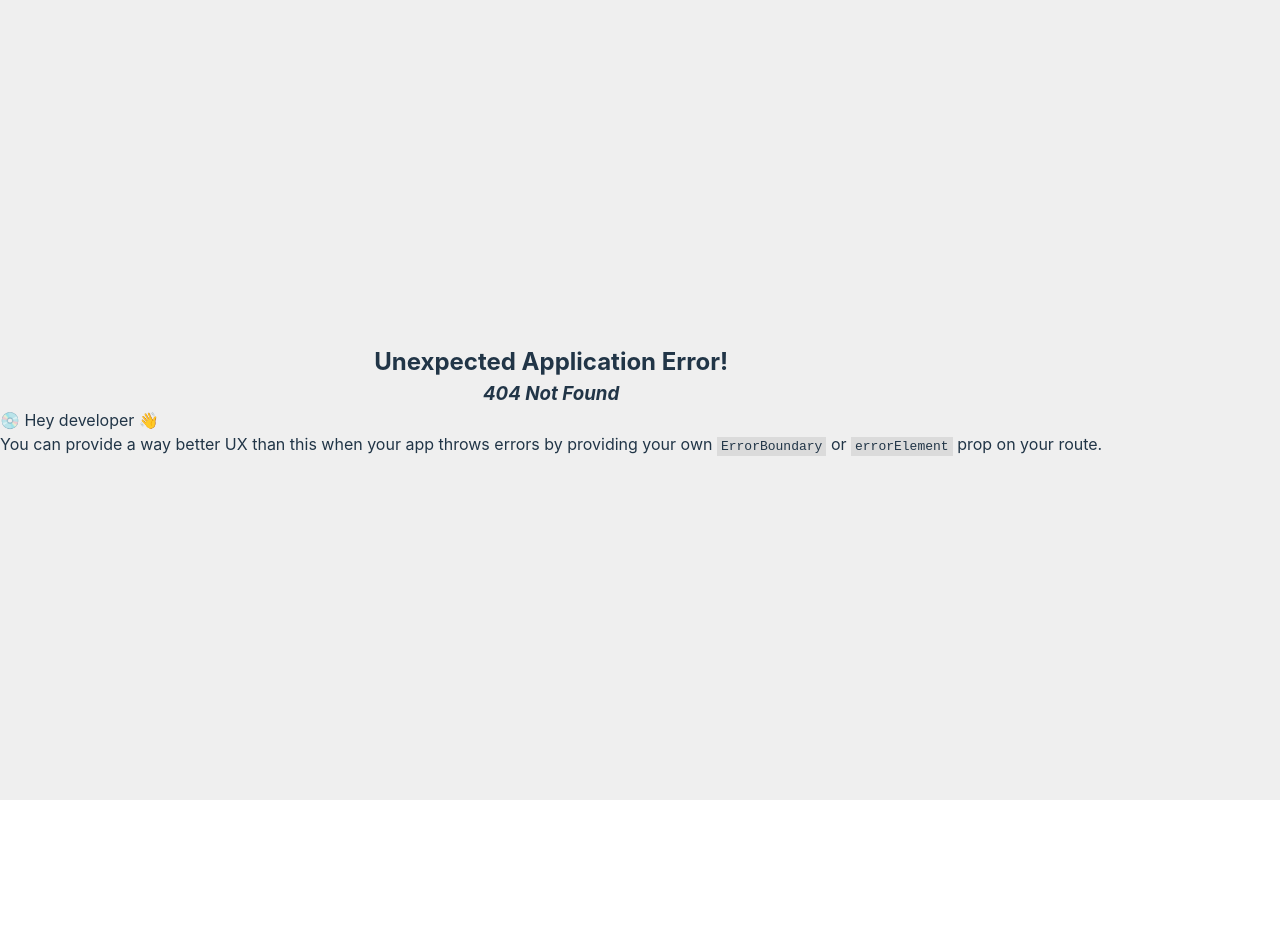
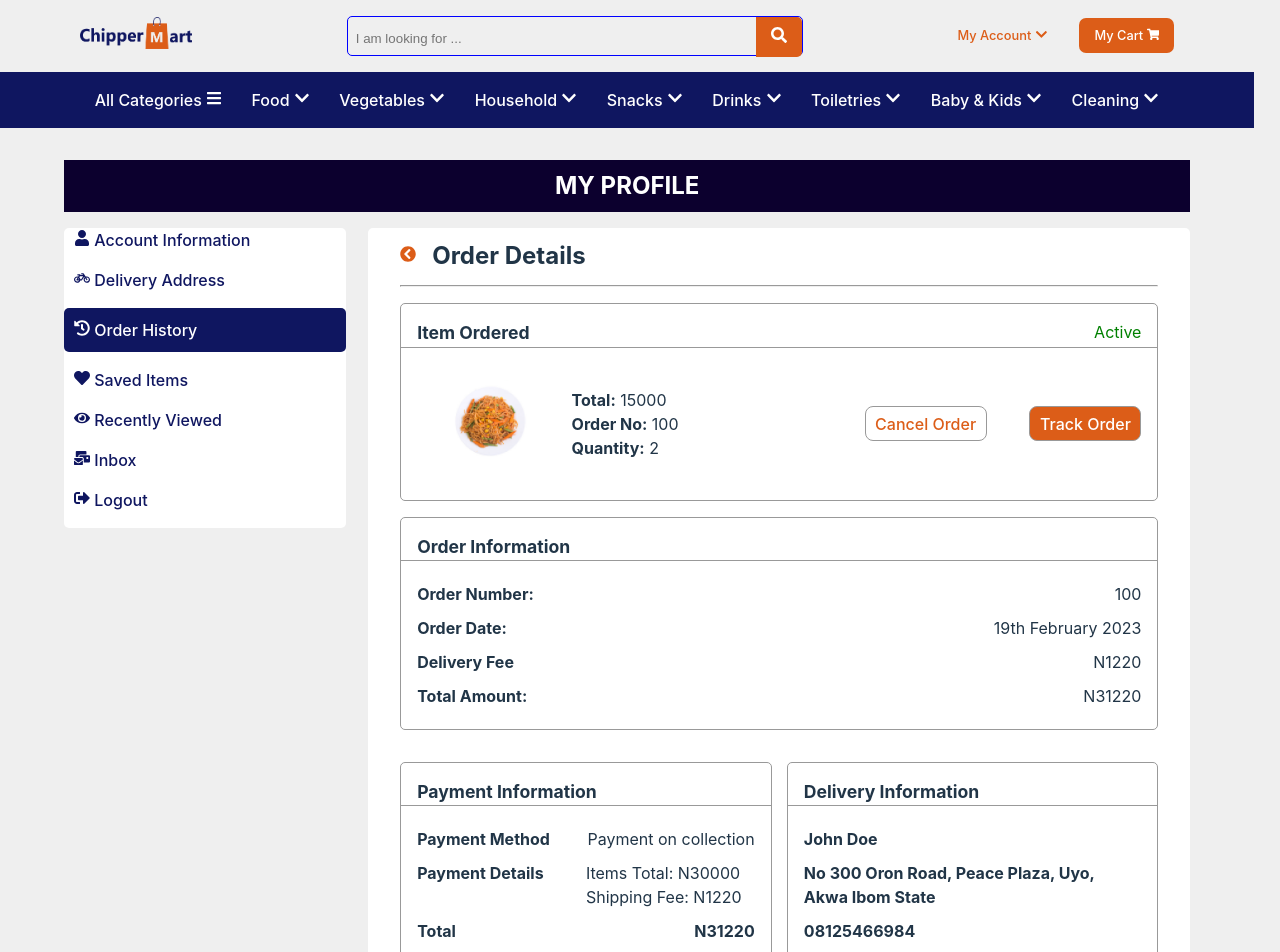
Before and after one commit to JayBeeLearn/ChipperMart, a React (Vite) app: page /profile/order-history/order-details/1 in a window 1280 px wide. Before the commit this address had no page. Shown: the top 952 px of the page. Before the commit the page ends 800 px from the top, so only its background shows below. Built offline with nearby package versions, Linux system fonts and the light colour scheme.

Commit message:
Added order details

```diff
--- a/src/App.jsx
+++ b/src/App.jsx
@@ -53,6 +53,7 @@ import { AddAddress } from "./pages/profile/DeliveryAddress";
 import AnAddress from "./pages/profile/AnAddress";
 import OpenOrders from "./pages/profile/OpenOrders";
 import CloseOrders from "./pages/profile/CloseOrders";
+import OrderDetails from "./pages/profile/OrderDetails";
 
 function App() {
   const router = createBrowserRouter(
@@ -81,10 +82,10 @@ function App() {
             <Route path="add-delivery-address" element={<AddAddress />} />
           </Route>
           <Route path="order-history" element={<OrderHistory />}>
-            <Route index path="open-orders" element={<OpenOrders />} />
+            <Route index  element={<OpenOrders />} />
             <Route path="close-orders" element={<CloseOrders />} />
 
-            <Route path="order-details" element={<OrderHistory />}/>
+            <Route path="order-details/:order_id" element={<OrderDetails />}/>
           </Route>
           <Route path="saved-items" element={<SavedItems />} />
           <Route path="recently-viewed" element={<RecentlyViewed />} />
--- a/src/assets/Address.jsx
+++ b/src/assets/Address.jsx
@@ -26,6 +26,27 @@ const address = [
     location: "No 600 Oron Road, Peace Plaza, Uyo, Akwa Ibom State",
     contact: "08125466984",
   },
+
+  {
+    id: 5,
+    user: "David Milton",
+    location: "No 600 Oron Road, Peace Plaza, Uyo, Akwa Ibom State",
+    contact: "08125466984",
+  },
+
+  {
+    id: 6,
+    user: "Micah Self",
+    location: "No 600 Oron Road, Peace Plaza, Uyo, Akwa Ibom State",
+    contact: "08125466984",
+  },
+
+  {
+    id: 7,
+    user: "Anthony !Joshua",
+    location: "No 600 Oron Road, Peace Plaza, Uyo, Akwa Ibom State",
+    contact: "08125466984",
+  },
 ];
 
 export default address
--- a/src/assets/Orders.jsx
+++ b/src/assets/Orders.jsx
@@ -15,6 +15,8 @@ const orders = [
     payment_method: "Payment on collection",
     date: "19th February 2023",
     image: Spaghetti,
+    quantity: 2,
+    delivery_fee: 1220,
   },
 
   {
@@ -24,6 +26,8 @@ const orders = [
     payment_method: "Payment on collection",
     date: "10th February 2023",
     image: Malt,
+    quantity: 4,
+    delivery_fee: 1220,
   },
 
   {
@@ -33,6 +37,8 @@ const orders = [
     payment_method: "Online Payment",
     date: "1st March 2023",
     image: Carrot,
+    quantity: 3,
+    delivery_fee: 1220,
   },
 
   {
@@ -42,6 +48,8 @@ const orders = [
     payment_method: "Payment on collection",
     date: "15th February 2023",
     image: OkroSoup,
+    quantity: 1,
+    delivery_fee: 1220,
   },
 
   {
@@ -51,6 +59,8 @@ const orders = [
     payment_method: "Payment on collection",
     date: "11th February 2023",
     image: BeansPorridge,
+    quantity: 2,
+    delivery_fee: 1220,
   },
 
   {
@@ -60,6 +70,8 @@ const orders = [
     payment_method: "Payment on collection",
     date: "10th February 2023",
     image: AfangSoup,
+    quantity: 3,
+    delivery_fee: 1220,
   },
 
   {
@@ -69,6 +81,8 @@ const orders = [
     payment_method: "Payment on collection",
     date: "17th July 2023",
     image: FufuSoup,
+    quantity: 4,
+    delivery_fee: 1220,
   },
 ];
 
--- a/src/index.css
+++ b/src/index.css
@@ -105,3 +105,25 @@ button:focus-visible {
     font-size: .9rem;
   }
 }
+
+.btn{
+  border-radius: 8px;
+  border: 1px solid #999;
+  padding: 0.3em 0.6em;
+  font-size: 1em;
+  font-weight: 500;
+  font-family: inherit;
+  /* background-color: #1a1a1a; */
+  cursor: pointer;
+  transition: border-color 0.25s;
+}
+
+.nb-btn{
+  border-radius: 8px;
+  padding: 0.3em 0.6em;
+  font-size: 1em;
+  font-weight: 500;
+  font-family: inherit;
+  cursor: pointer;
+  transition: border-color 0.25s;
+}
--- a/src/pages/profile/AnAddress.jsx
+++ b/src/pages/profile/AnAddress.jsx
@@ -22,7 +22,7 @@ function AnAddress() {
         </div>
         <hr />
         <div className="user-address">
-          {userAddress.map((address) => {
+          {userAddress.slice(0, 4).map((address) => {
             return <EachAddress key={address.id} {...address} />;
           })}
         </div>
--- a/src/pages/profile/CloseOrders.jsx
+++ b/src/pages/profile/CloseOrders.jsx
@@ -1,9 +1,26 @@
-import React from 'react'
+import React from "react";
+import { Link, NavLink } from "react-router-dom";
 
 function CloseOrders() {
   return (
-    <div>CloseOrders</div>
-  )
+    <>
+      <h3 className="text-left"> My Orders</h3>
+      <hr />
+
+      <div className="order-nav">
+        <Link className="nb-btn" to={"/profile/order-history"}>
+          Open Orders
+        </Link>
+        <NavLink
+          to={"/profile/order-history/close-orders"}
+          className={"nb-btn"}
+        >
+          {" "}
+          Close Orders
+        </NavLink>
+      </div>
+    </>
+  );
 }
 
-export default CloseOrders
+export default CloseOrders;
--- a/src/pages/profile/OpenOrders.jsx
+++ b/src/pages/profile/OpenOrders.jsx
@@ -7,15 +7,15 @@ import { NavLink } from "react-router-dom";
 function OpenOrders() {
   const [productOrders, setProductOrders] = useState(orders);
 
-  console.log(productOrders);
+  // console.log(productOrders);
   return (
     <>
       <h3 className="text-left"> My Orders</h3>
       <hr />
 
       <div className="order-nav">
-        <NavLink to={"/profile/order-history/open-orders"}>Open Orders</NavLink>
-        <NavLink to={"/profile/order-history/close-orders"}>
+        <NavLink to={"/profile/order-history"}>Open Orders</NavLink>
+        <NavLink to={"/profile/order-history/close-orders"} className={'nb-btn'}>
           {" "}
           Close Orders
         </NavLink>
--- a/src/pages/profile/OrderDetails.jsx
+++ b/src/pages/profile/OrderDetails.jsx
@@ -1,9 +1,156 @@
-import React from 'react'
+import React, { useState } from "react";
+import { FaChevronCircleLeft } from "react-icons/fa";
+import { Link, useParams } from "react-router-dom";
+import orders from "../../assets/Orders";
+import address from "../../assets/Address";
 
 function OrderDetails() {
+  const { order_id } = useParams();
+
+  const [order, setOrder] = useState(orders);
+  const [userAddress, setUserAddress] = useState(address);
+
+  const viewedOrder = order.filter((item) => {
+    return item.id === parseInt(order_id);
+  });
+
+  const {
+    id,
+    total,
+    order_no,
+    payment_method,
+    quantity,
+    delivery_fee,
+    date,
+    image,
+  } = viewedOrder[0];
+
+  const uAddress = userAddress.filter((item) => {
+    return item.id === parseInt(order_id);
+  });
+
+  console.log(uAddress);
+
+  const { user, location, contact } = uAddress[0];
+
+  // console.log(order_id);
+  // console.log(viewedOrder);
+
   return (
-    <div>OrderDetails</div>
-  )
+    <>
+      <div className="order-detail">
+        <div className="order-details-top">
+          <p>
+            <Link to={"/profile/order-history"}>
+              <FaChevronCircleLeft />
+            </Link>
+          </p>
+          <h2 className="text-left">Order Details</h2>
+        </div>
+
+        <hr />
+
+        <div className="item-ordered">
+          <div className="IO-top">
+            <h6>Item Ordered</h6>
+
+            <p className="order-status">Active</p>
+          </div>
+
+          <div className="detail-item">
+            <div className="image">
+              <img src={image} alt="" />
+            </div>
+            <div className="info">
+              <p>
+                <b>Total:</b> {total}
+              </p>
+              <p>
+                <b>Order No:</b> {order_no}
+              </p>
+              <p>
+                <b>Quantity:</b> {quantity}
+              </p>
+            </div>
+            <div className="order-buttons">
+              <Link className="btn btn-cancel" key={id}>
+                {" "}
+                Cancel Order
+              </Link>
+
+              <Link className="btn btn-track" key={id}>
+                {" "}
+                Track Order
+              </Link>
+            </div>
+          </div>
+        </div>
+
+        <div className="order-information">
+          <div className="IO-top">
+            <h6>Order Information</h6>
+          </div>
+          <div className="order-info">
+            <p>
+              <b>Order Number:</b> {order_no}
+            </p>
+            <p>
+              {" "}
+              <b>Order Date:</b> {date}{" "}
+            </p>
+            <p>
+              {" "}
+              <b>Delivery Fee</b> N{delivery_fee}{" "}
+            </p>
+            <p>
+              <b>Total Amount:</b> N{total * quantity + delivery_fee}{" "}
+            </p>
+          </div>
+        </div>
+
+        <div className="order-detail-bottom">
+          <div className="payment-information">
+            <div className="IO-top">
+              <h6>Payment Information</h6>
+            </div>
+            <div className="order-info">
+              <p>
+                {" "}
+                <b>Payment Method</b> {payment_method}{" "}
+              </p>
+              <p>
+                {" "}
+                <b>Payment Details</b>{" "}
+                <span className="pay-details">
+                  Items Total: N{total * quantity} Shipping Fee: N{delivery_fee}
+                </span>{" "}
+              </p>
+              <p>
+                <b>Total</b> <b>N{total * quantity + delivery_fee}</b>{" "}
+              </p>
+            </div>
+          </div>
+
+          <div className="delivery-information">
+            <div className="IO-top">
+              <h6>Delivery Information</h6>
+            </div>
+            <div className="order-info">
+              <p>
+                <b>{user}</b>
+              </p>
+              <p>
+                <b>{location}</b>
+              </p>
+              <p>
+                <b> {contact}</b>
+              </p>
+            </div>
+          </div>
+        </div>
+      </div>
+    </>
+  );
 }
 
-export default OrderDetails
+export default OrderDetails;
--- a/src/pages/profile/OrderItem.jsx
+++ b/src/pages/profile/OrderItem.jsx
@@ -1,7 +1,10 @@
 import React from 'react'
-import { Link } from 'react-router-dom'
+import { Link, useParams } from 'react-router-dom'
 
-function OrderItem({image, id, order_no, payment_method, total, date}) {
+function OrderItem({ image, id, order_no, payment_method, total, date }) {
+
+
+  // console.log(order_id);
   return (
     <>
       <div className="order-item">
@@ -23,7 +26,7 @@ function OrderItem({image, id, order_no, payment_method, total, date}) {
           </p>
         </div>
         <div className="see-details">
-          <Link to={'/profile/order-history/order-details'} > See Details</Link>
+          <Link to={`/profile/order-history/order-details/${id}`} key={id} > See Details</Link>
         </div>
       </div>
     </>
--- a/src/styling/ContentLayout.css
+++ b/src/styling/ContentLayout.css
@@ -15,7 +15,7 @@
 }
 .content {
   min-height: 50vh;
-  margin-top: 4rem;
+  margin-top: 1rem;
   padding: 1rem 4rem;
 }
 
--- a/src/styling/Profile.css
+++ b/src/styling/Profile.css
@@ -184,3 +184,116 @@
   padding: 5px 10px;
   border-radius: 7px;
 }
+
+
+/* ORDER DETAILS PAGE  */
+
+.order-details-top{
+  display: flex;
+  /* justify-content: space-between; */
+  align-items: center;
+  /* float: left; */
+}
+
+.order-details-top h2{
+  margin: 0 1rem;
+}
+
+.item-ordered, .order-information, .payment-information, .delivery-information{
+  border: 1px solid #999;
+  border-radius: 5px;
+  /* padding: 1rem; */
+  margin: 1rem 0;
+}
+
+.IO-top{
+  display: flex;
+  justify-content: space-between;
+  border-bottom: 1px solid #999;
+  margin: 1rem 0;
+}
+
+.IO-top p, h6{
+  margin: 0 1rem;
+}
+
+.order-status{
+  color: green;
+}
+
+.detail-item{
+  display: flex;
+  justify-content: space-between;
+  align-items: center;
+  margin: 1rem 0;
+  padding: 1rem;
+  /* border: 1px solid #999; */
+  border-radius: 7px;
+}
+
+.detail-item .image{
+  width: 20%;
+  display: flex;
+  justify-content: center;
+  align-items: center;
+}
+
+.detail-item .image img{
+  width: 100%;
+  align-self: center;
+}
+
+.detail-item .info{
+  width: 40%;
+  margin: 0rem 1rem;
+}
+
+.item-ordered .order-buttons{
+  width: 40%;
+  display: flex;
+  justify-content: space-between;
+}
+
+.btn-track{
+  background-color: #dc5d18;
+  color: #fff;
+
+}
+
+.btn-track:hover{
+  background-color: transparent;
+  color: #dc5d18;
+}
+
+.btn-cancel:hover{
+  background-color: #dc5d18;
+  color: #fff;
+}
+.order-information{
+  width: 100%;
+}
+.order-info{
+  padding: 0 1rem;
+  margin-bottom: 1rem;
+}
+.order-info p{
+  /* width  : 100%; */
+  display: flex;
+  justify-content: space-between;
+  padding: 5px 0;
+}
+
+.order-detail-bottom{
+  display: flex;
+  justify-content: space-between;
+}
+.payment-information{
+  width: 49%;
+}
+
+.pay-details{
+  width: 50%;
+}
+.delivery-information{
+  width: 49%;
+}
```
